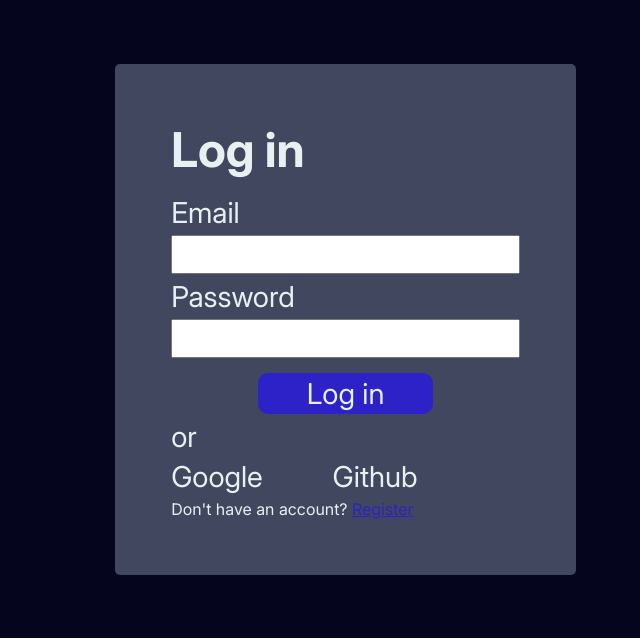
After one commit to rafasilva9537/CompShares, a Django app: page /blog/login/ in a window 1280 px wide. The commit adds this page. Shown: the top 638 px of the page, without its empty margins (640-1280 px from the left). Run offline with Django 5.2, Linux system fonts and the light colour scheme.

Commit message:
Add login page and start styling

```diff
--- /dev/null
+++ b/blog/static/blog/css/base-style.css
@@ -0,0 +1,24 @@
+:root {
+    --text: #e9f0f1;
+    --background: #05051E;
+    --primary: #93d5e0;
+    --secondary: #41475e;
+    --accent: #2C22C8;
+}
+
+@font-face {
+    font-family: "Inter";
+    src: url(../fonts/Inter-VariableFont_opsz,wght.ttf);
+}
+
+* {
+    margin: 0;
+    padding: 0;
+    box-sizing: border-box;
+    font-family: Inter;
+    color: var(--text);
+}
+
+a {
+    text-decoration: none;
+}
--- /dev/null
+++ b/blog/static/blog/css/login-style.css
@@ -0,0 +1,56 @@
+body {
+    background-color: var(--background);
+}
+
+.login-main {
+    padding: 4rem;
+    display: flex;
+    justify-content: flex-end;
+}
+
+.login-container {
+    background-color: var(--secondary);
+    width: 40%;
+    padding: 3.5rem;
+    border-radius: 5px;
+}
+
+.login-form {
+    margin-top: 1rem;
+    display: flex;
+    flex-direction: column;
+    font-size: 1rem;
+    gap: 5px;
+}
+
+.login-header {
+    font-size: 3rem;
+}
+
+.login-form > * {
+    font-size: 1.8rem;
+}
+
+.login-button {
+    background-color: var(--accent);
+    border: none;
+    border-radius: 10px;
+    width: 50%;
+    margin-top: 10px;
+    padding: 0.2rem;
+    align-self: center;
+}
+
+.social-login-container {
+    display: flex;
+    gap: 20%;
+}
+
+.not-account-text {
+    font-size: 1rem;
+}
+
+.not-account-text a {
+    color: var(--accent);
+    text-decoration: underline;
+}
--- a/blog/templates/blog/home.html
+++ b/blog/templates/blog/home.html
@@ -5,7 +5,8 @@
     <meta charset="UTF-8">
     <meta name="viewport" content="width=device-width, initial-scale=1.0">
     <title>Home</title>
-    <link rel="stylesheet" href="{% static 'blog/css/style.css' %}">
+    <link rel="stylesheet" href="{% static 'blog/css/base-style.css' %}">
+    <link rel="stylesheet" href="{% static 'blog/css/blog-style.css' %}">
 </head>
 <body>
     <header>
--- /dev/null
+++ b/blog/templates/blog/login.html
@@ -0,0 +1,31 @@
+{% load static %}
+<!DOCTYPE html>
+<html lang="en">
+<head>
+    <meta charset="UTF-8">
+    <meta name="viewport" content="width=device-width, initial-scale=1.0">
+    <title>Login</title>
+    <link rel="stylesheet" href="{% static 'blog/css/base-style.css' %}">
+    <link rel="stylesheet" href="{% static 'blog/css/login-style.css' %}">
+</head>
+<body>
+    <main class="login-main">
+        <div class="login-container">
+            <h1 class="login-header">Log in</h1>
+            <form action="/" method="post" class="login-form">
+                <label for="email-input">Email</label>
+                <input type="email" id="email-input" maxlength="320" required>
+                <label for="">Password</label>
+                <input type="password" id="password-input" minlength="8" required>
+                <button type="submit" class="login-button">Log in</button>
+                <span>or</span>
+                <div class="social-login-container">
+                    <div class="google-login">Google</div>
+                    <div class="github-login">Github</div>
+                </div>
+                <span class="not-account-text">Don't have an account? <a href="/">Register</a></span>
+            </form>
+        </div>
+    </main>
+</body>
+</html>
--- a/blog/urls.py
+++ b/blog/urls.py
@@ -5,5 +5,6 @@ from . import views
 app_name = "blog"
 urlpatterns = [
     path("post/<int:post_id>", views.post, name="post"),
-    path("home/", views.home, name="home")
+    path("home/", views.home, name="home"),
+    path("login/", views.login, name="login")
 ]
--- a/blog/views.py
+++ b/blog/views.py
@@ -15,3 +15,6 @@ def post(request, post_id):
     # TODO: find alternatives to not expose the post id
     post = get_object_or_404(Post, pk=post_id)
     return render(request, "blog/post.html", {"post": post})
+
+def login(request):
+    return render(request, "blog/login.html")
```
Also changed, not shown: blog/static/blog/css/blog-style.css (renamed from blog/static/blog/css/style.css, +0 -25 lines).
